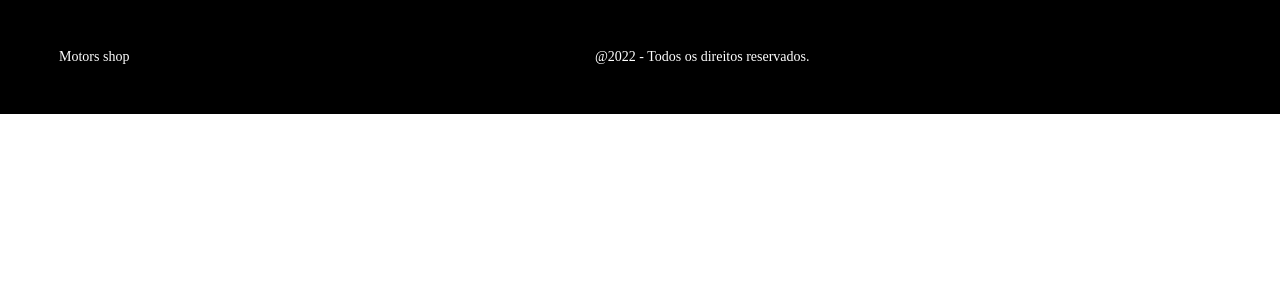
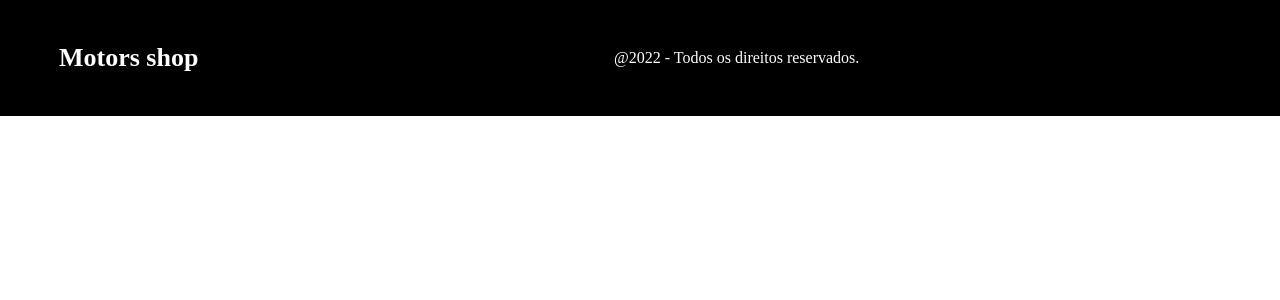
Before and after one commit to m6-t11-grp18/APP, a React (Create React App) app: page / in a window 1280 px wide. Shown: the top 300 px of the page. Built offline with nearby package versions, Linux system fonts and the light colour scheme.

Commit message:
fix: Fixing logo styling

```diff
--- a/src/components/footer/index.jsx
+++ b/src/components/footer/index.jsx
@@ -1,12 +1,11 @@
-import { Wrapper } from './style';
+import { Wrapper} from './style';
 
 export default function Footer({
-  footerStyle,
   ...rest
 }) {
   return (
-    <Wrapper footerStyle={footerStyle} {...rest}>
-      <span>Motors shop</span>
+    <Wrapper {...rest}>
+      <h1>Motors shop</h1>
       <span>@2022 - Todos os direitos reservados.</span>
       <span></span>
     </Wrapper>
--- a/src/components/footer/style.js
+++ b/src/components/footer/style.js
@@ -12,11 +12,18 @@ export const Wrapper = styled.div`
   flex-direction: row;
   justify-content: space-between;
   align-items: center;
-  gap: 1rem;
 
-  font-weight: 400;
-  font-size: 14px;
-  line-height: 24px;
+  h1{
+    font-size: 26px;
+    font-weight: 700;
+    overflow-x: clip;
+  }
+
+  span {
+    font-weight: 500;
+    font-size: 16px;
+    line-height: 24px;
+  }
 
   ${props => props.footerStyle}
 `;
```
